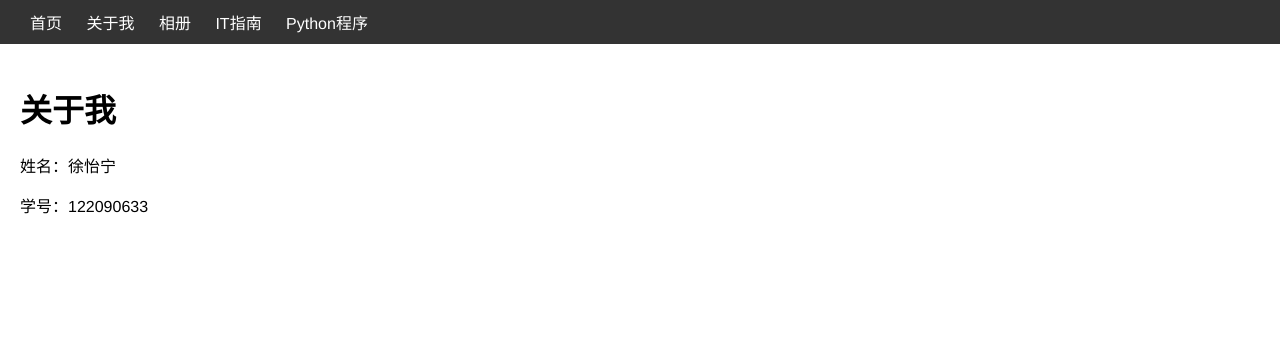
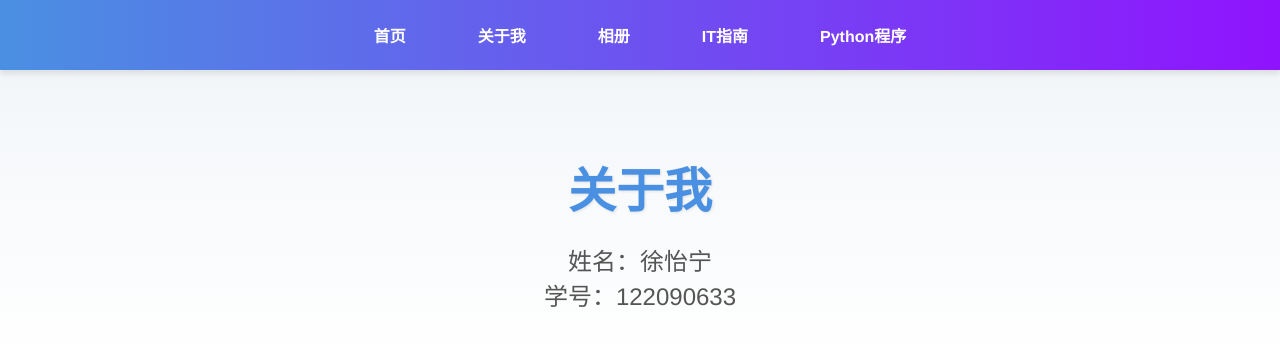
Before and after one commit to yunzhongran/yunzhongran.github.io, a plain HTML site: page about.html in a window 1280 px wide. Drawn offline with Linux system fonts and the light colour scheme.

Commit message:
Update about.html

```diff
--- a/about.html
+++ b/about.html
@@ -29,6 +29,90 @@
   </style>
 </head>
 <body>
+
+<!DOCTYPE html>
+<html lang="zh-CN">
+<head>
+  <meta charset="UTF-8">
+  <title>我的个人博客</title>
+  <style>
+    /* 基础样式 */
+    body {
+      margin: 0;
+      font-family: "Helvetica", sans-serif;
+      background: linear-gradient(to bottom, #f0f4f8, #ffffff);
+      color: #333;
+    }
+
+    /* 顶部导航 */
+    header {
+      background: linear-gradient(to right, #4a90e2, #9013fe);
+      color: #fff;
+      padding: 15px 30px;
+      box-shadow: 0 4px 6px rgba(0,0,0,0.1);
+      position: sticky;
+      top: 0;
+      z-index: 1000;
+    }
+
+    header nav {
+      display: flex;
+      justify-content: center;
+      gap: 20px;
+    }
+
+    header nav a {
+      color: #fff;
+      text-decoration: none;
+      font-weight: bold;
+      padding: 8px 16px;
+      border-radius: 5px;
+      transition: background 0.3s, transform 0.3s;
+    }
+
+    header nav a:hover {
+      background: rgba(255,255,255,0.2);
+      transform: scale(1.05);
+    }
+
+    /* 首页主要内容 */
+    main {
+      padding: 50px 20px;
+      text-align: center;
+    }
+
+    main h1 {
+      font-size: 3em;
+      margin-bottom: 20px;
+      color: #4a90e2;
+      text-shadow: 1px 1px 3px rgba(0,0,0,0.1);
+    }
+
+    main p {
+      font-size: 1.5em;
+      color: #555;
+      max-width: 600px;
+      margin: 0 auto;
+    }
+
+    /* 欢迎卡片样式 */
+    .welcome-card {
+      margin-top: 40px;
+      background: #fff;
+      padding: 30px;
+      border-radius: 15px;
+      box-shadow: 0 8px 16px rgba(0,0,0,0.1);
+      transition: transform 0.3s;
+    }
+
+    .welcome-card:hover {
+      transform: translateY(-5px);
+    }
+  </style>
+</head>
+<body>
+
+
   <!-- 顶部导航 -->
   <header>
     <nav>
```
